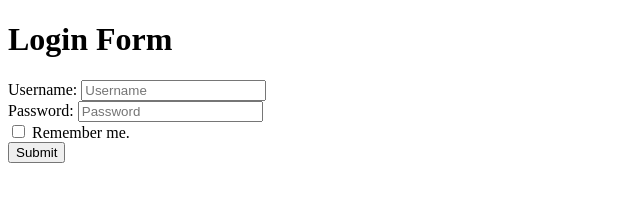
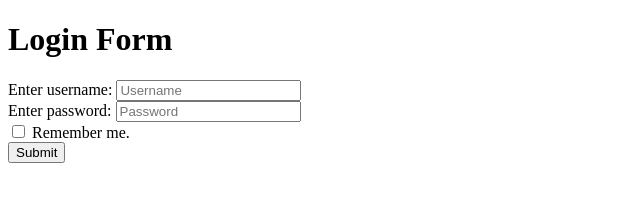
Before and after one commit to acciojob/remember-me-login-form-Sameermd25, a website: page main.html in a window 1280 px wide. Shown: the whole page, without its empty margins (0-640 px from the left). Drawn offline with Linux system fonts and the light colour scheme.

Commit message:
created a submission

```diff
--- a/main.html
+++ b/main.html
@@ -10,10 +10,10 @@
 	<!-- the entire body must be written by student -->
 	<h1>Login Form</h1>
     <form id="form">
-        <label for="username">Username:</label>
+        <label for="username">Enter username:</label>
         <input type="text" placeholder="Username" id="username">
         <br>
-        <label for="password">Password:</label>
+        <label for="password">Enter password:</label>
         <input type="password" placeholder="Password" id="password">
         <br>
         <input type="checkbox" id="checkbox">
@@ -21,7 +21,7 @@
         <br>
         <input type="submit" value="Submit" id="submit">
         <br>
-        <input type="submit" value="Login as existing user" id="existing">
+        <input type="button" value="Login as existing user" id="existing">
     </form>
     <script type="text/javascript" src="./script.js">
 </script>
--- a/script.js
+++ b/script.js
@@ -1,5 +1,4 @@
-//your JS code here. If required.
-		const username = document.getElementById("username");
+const username = document.getElementById("username");
         const password = document.getElementById("password");
         const checkbox = document.getElementById("checkbox");
         const btn1 = document.getElementById("submit");
@@ -8,13 +7,17 @@
         //alert(`Logged in as ${username.value}`);
 
         window.addEventListener("DOMContentLoaded", () => {
+            username.value = "";
+            password.value = "";
+            checkbox.checked = false;
+
             const savedUsername = localStorage.getItem("username");
             const savedPassword = localStorage.getItem("password");
 
             if (savedUsername && savedPassword) {
                 btn2.style.display = "block";
             }
-			else {
+            else {
                 btn2.style.display = "none";
             }
         })
@@ -29,13 +32,14 @@
                 localStorage.setItem("username", username.value);
                 localStorage.setItem("password", password.value);
                 btn2.style.display = "block";
-				alert(`Logged in as ${username.value}`);
+
             }
             else {
                 localStorage.removeItem("username");
                 localStorage.removeItem("password");
                 btn2.style.display = "none";
             }
+            alert(`Logged in as ${username.value}`);
         }
 
         function retrievingFromLocalStorage(e) {
@@ -47,4 +51,4 @@
             } else {
                 alert("No saved credentials found.");
             }
-        }
+		}
```
